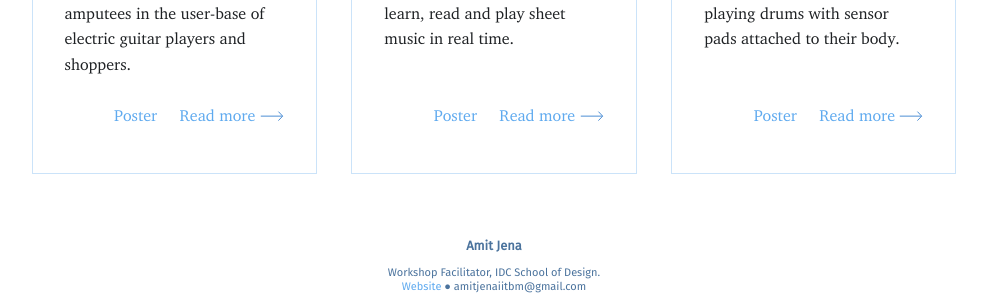
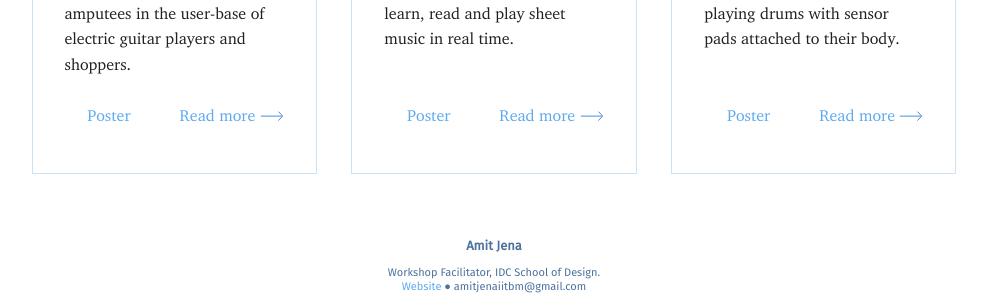
Before and after one commit to amitjenaiitbm/ma-dfworkshop, a Jekyll site: the page built from index.md, in a window 1280 px wide. Shown: the part 1042-1342 px from the top of the page, without its empty margins (146-1133 px from the left). Built offline with Jekyll 4.4.1, drawn with Linux system fonts in a browser that asks for light colours; nearby versions of some CDN libraries.

Commit message:
Update home.html

```diff
--- a/_layouts/home.html
+++ b/_layouts/home.html
@@ -44,7 +44,7 @@ layout: default
                     <div class="medium">
                         <a href="posters/armStrum.jpg" target="_blank">
                           Poster
-                        </a>&nbsp;&nbsp;&nbsp;
+                        </a>&nbsp;&nbsp;&nbsp;&nbsp;&nbsp;&nbsp;&nbsp;&nbsp;&nbsp;
                         <a href="https://rishi4git.github.io/Guitar.io/" target="_blank">Read more
 
     <svg width="24px" height="10px" viewBox="0 0 24 10" version="1.1" xmlns="http://www.w3.org/2000/svg" xmlns:xlink="http://www.w3.org/1999/xlink">
@@ -85,7 +85,7 @@ layout: default
                     <div class="medium">
                         <a href="posters/miDoRe.jpg" target="_blank">
                             Poster
-                        </a>&nbsp;&nbsp;&nbsp;
+                        </a>&nbsp;&nbsp;&nbsp;&nbsp;&nbsp;&nbsp;&nbsp;&nbsp;&nbsp;
                         <a href="https://sugandha-katoch.github.io/MiDoRe/" target="_blank">Read more
 
     <svg width="24px" height="10px" viewBox="0 0 24 10" version="1.1" xmlns="http://www.w3.org/2000/svg" xmlns:xlink="http://www.w3.org/1999/xlink">
@@ -127,7 +127,7 @@ layout: default
                     <div class="medium">
                         <a href="posters/drumSuit.jpg" target="_blank">
                             Poster
-                        </a>&nbsp;&nbsp;&nbsp;
+                        </a>&nbsp;&nbsp;&nbsp;&nbsp;&nbsp;&nbsp;&nbsp;&nbsp;&nbsp;
                         <a href="https://alensouthland.github.io/Drum-Suit/" target="_blank">Read more
 
     <svg width="24px" height="10px" viewBox="0 0 24 10" version="1.1" xmlns="http://www.w3.org/2000/svg" xmlns:xlink="http://www.w3.org/1999/xlink">
```
